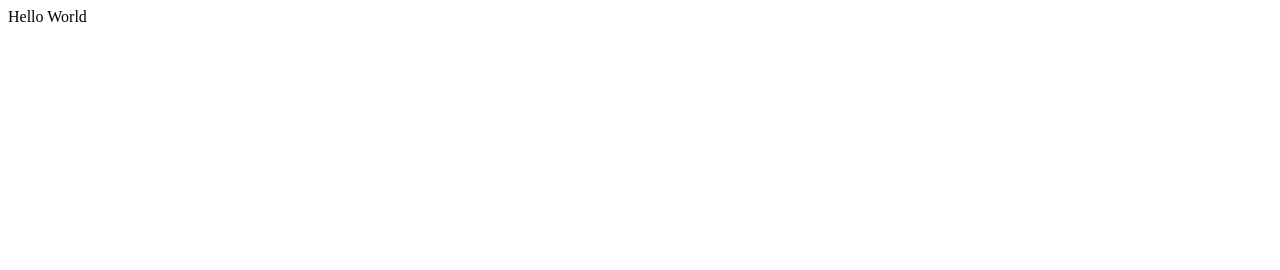
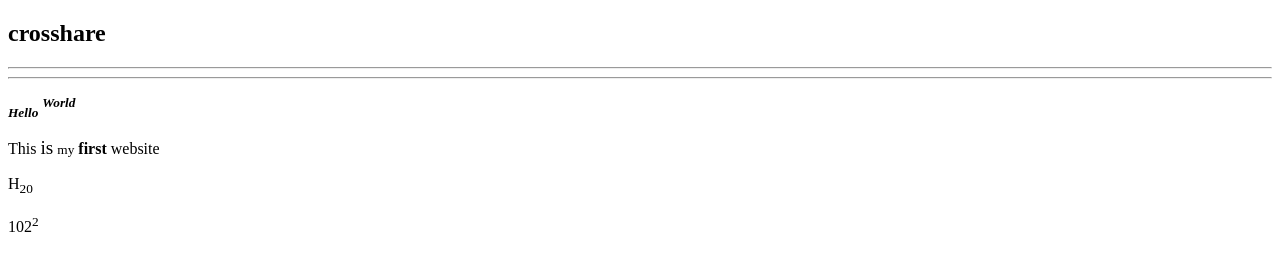
Before and after one commit to cross-hare/My-First-Website, a plain HTML site: page index.html in a window 1280 px wide. Drawn offline with Linux system fonts and the light colour scheme.

Commit message:
Messing with tags

```diff
--- a/index.html
+++ b/index.html
@@ -2,11 +2,19 @@
 <!DOCTYPE html> <!--doctype tag, designates this document as an html document-->
 <html>
     <head>
+        <meta charset="UTF-8">
+        <meta name="description" content ="Starfield, Alabama">
         <title>
             crosshare
         </title>
     </head>
     <body>
-        Hello World
+        <h2>crosshare</h2>
+        <hr/><hr/>
+        <p><b><i><sub>Hello</sub> <sup>World</sup></i></b></p>
+        <p>This <big>is</big> <small>my</small> <b>first</b> website</p>
+
+        <p>H<sub>20</sub></p>
+        <p>102<sup>2</sup></p>
     </body>
 </html>
```
